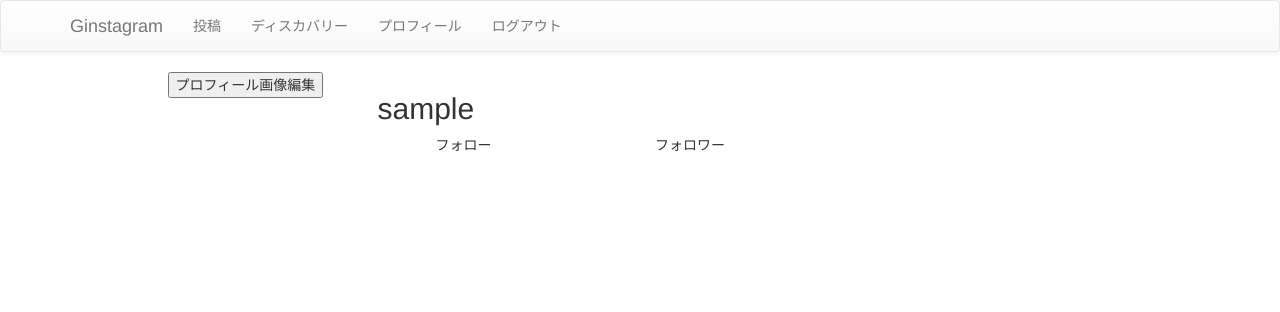
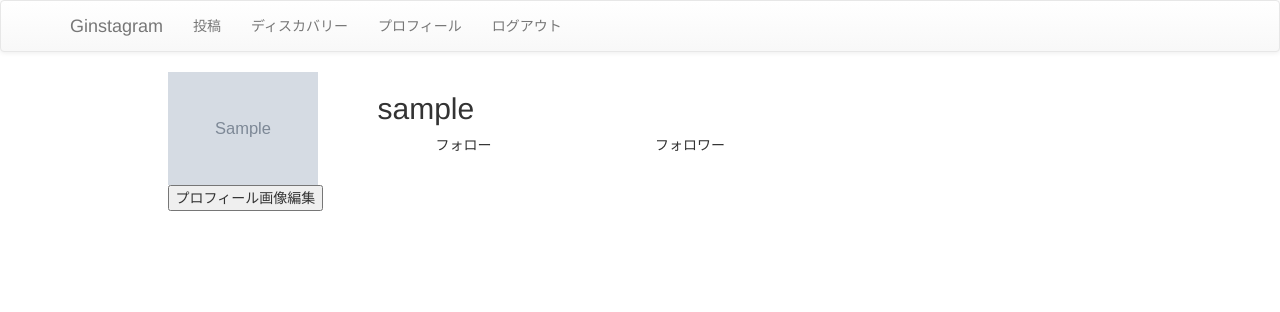
Before and after one commit to gaiax/ginstagram-django, a Django app: a page that uses ginstagram/templates/ginstagram/profile.html in a window 1280 px wide. Shown: the top 312 px of the page. Run offline with Django 3.2, Linux system fonts and the light colour scheme; tables that the repository leaves empty hold one stand-in row (values such as "Sample post"); grey boxes marked "Sample" are stand-in pictures; some libraries are stand-ins or nearby versions.

Commit message:
[add] アイコン画像が登録されていたらアイコン画像を表示する

```diff
--- a/ginstagram/templates/ginstagram/profile.html
+++ b/ginstagram/templates/ginstagram/profile.html
@@ -6,6 +6,9 @@
   <!-- アカウント情報 -->
   <div class="row">
     <div class="col-md-2 col-md-offset-1">
+        {% if user.icon %}
+        <img src="{{user.icon.url}}" class="ginstagram-icon img-responsive ">
+        {% endif %}
         <button onclick="javascript:location.href = '{% url 'ginstagram:icon' user.username %}';">
             プロフィール画像編集
         </button>
```
Also changed, not shown: ginstagram/tests/views/test_profile.py (+1 -0 lines).
